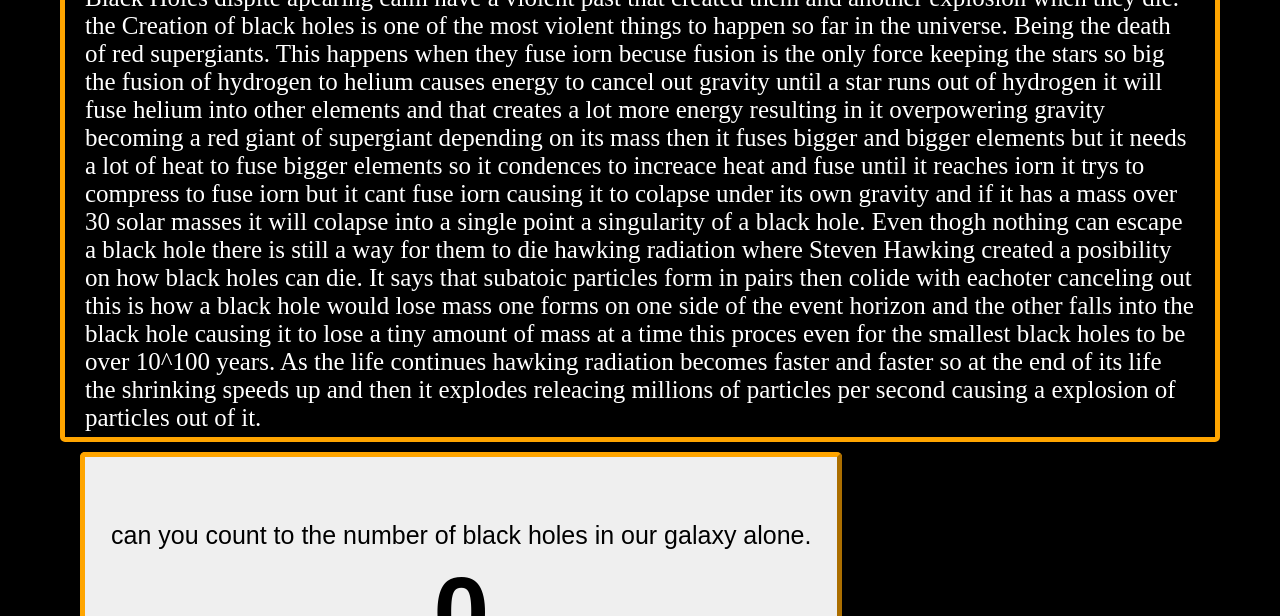
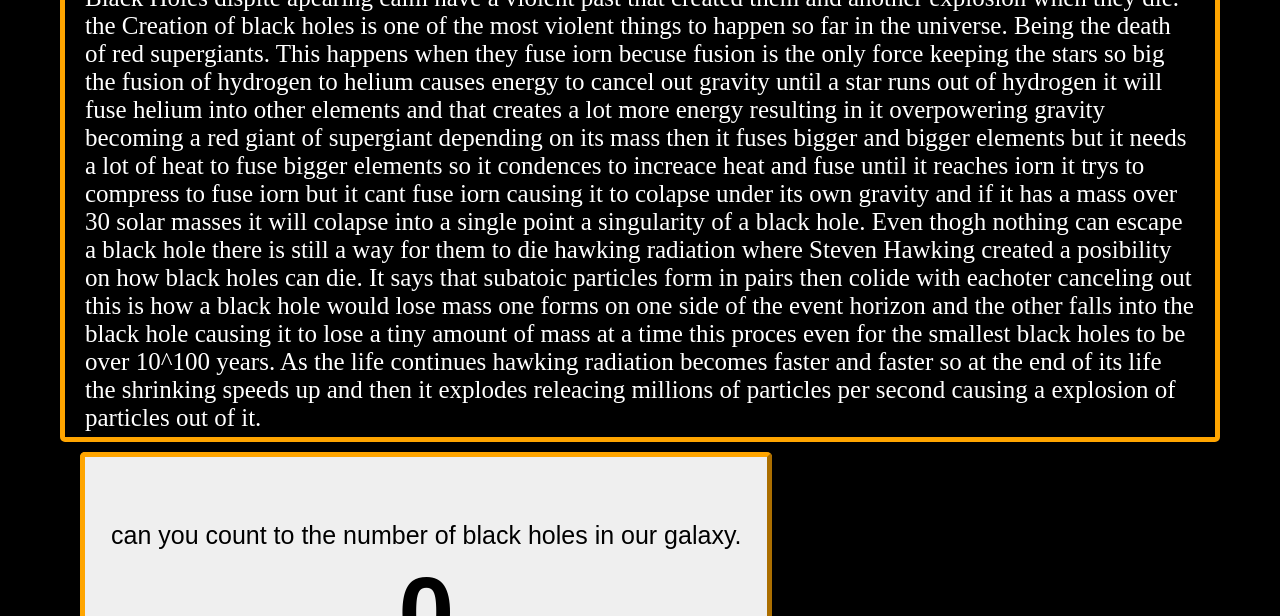
Before and after one commit to JasperBarnes/BlackHoles, a plain HTML site: page creation.html in a window 1280 px wide. Shown: the part 184-800 px from the top of the page. Drawn offline with Linux system fonts and the light colour scheme.

Commit message:
Update creation.html

```diff
--- a/creation.html
+++ b/creation.html
@@ -29,7 +29,7 @@
     </p>
     </div>
     <div>
-    <button><a><p>can you count to the number of black holes in our galaxy alone.</p><h3 id="count-el">0</h3></a></button>
+    <button><a><p>can you count to the number of black holes in our galaxy.</p><h3 id="count-el">0</h3></a></button>
     <p></p>
         <button id="increment-btn" onclick="increment()"><img src="life.png" alt="A real Black Hole photo" class="interstelar"></button>
         <p></p>
```
